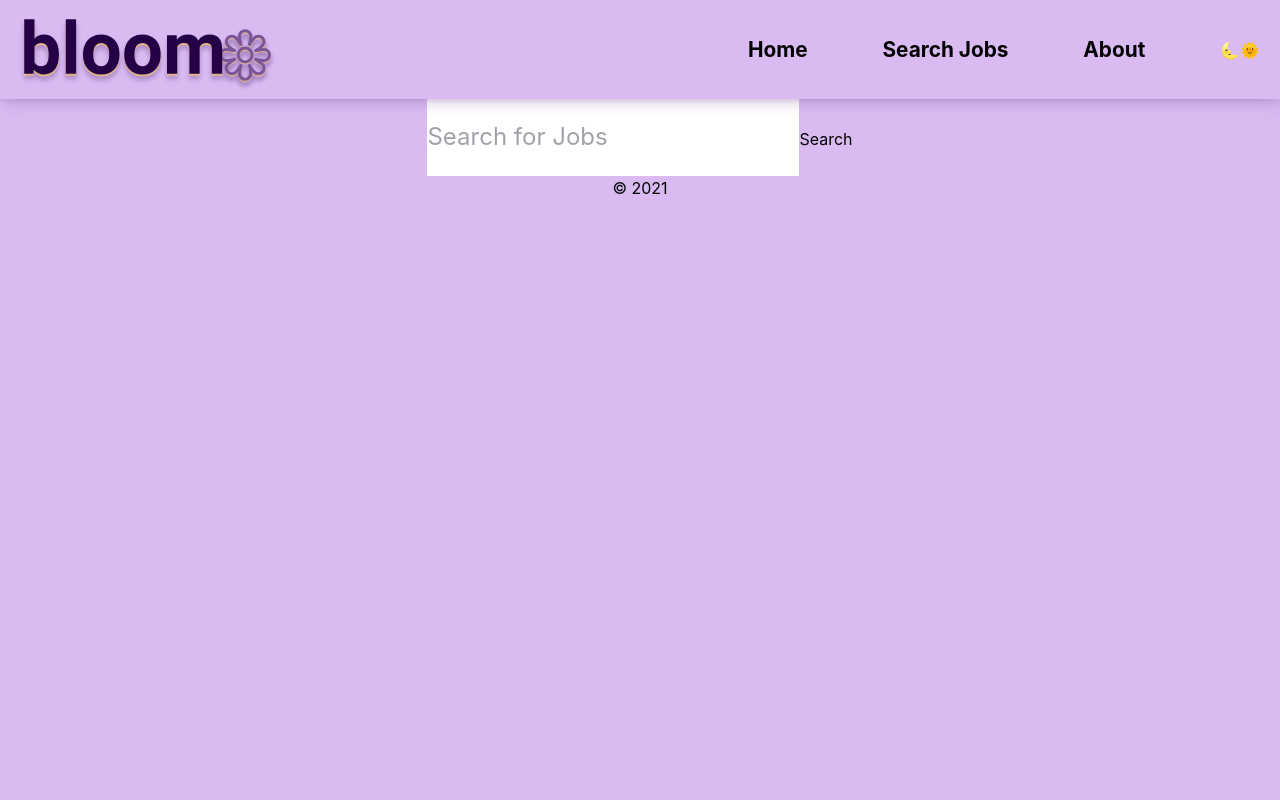
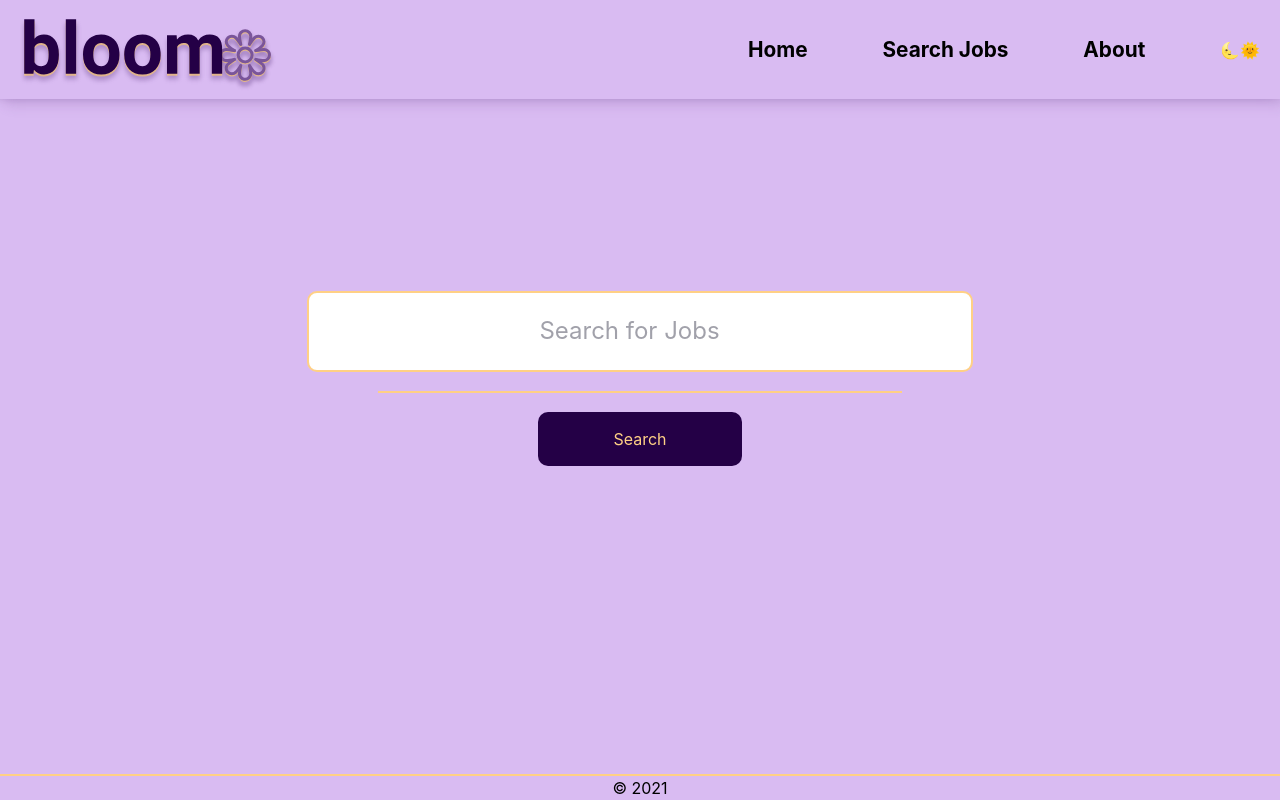
Before and after one commit to Avixph/project-bloom, a React (Create React App) app: page /search in a window 1280 px wide. Built offline with nearby package versions, Linux system fonts and the light colour scheme.

Commit message:
added class to job list component and job post component

```diff
--- a/src/components/Footer.js
+++ b/src/components/Footer.js
@@ -1,4 +1,4 @@
-// import "../styles/componentStyles/Footer.css";
+import "../styles/componentStyles/Footer.css";
 export default function Footer() {
   return (
     <footer className="footerArea">
--- a/src/components/JobPost.js
+++ b/src/components/JobPost.js
@@ -1,3 +1,4 @@
+import { unwrapResult } from "@reduxjs/toolkit";
 import { NavLink } from "react-router-dom";
 import noImage from "../images/logos/no-image-logo.svg";
 
@@ -13,11 +14,10 @@ export default function RandomJobPost(props) {
       </div>
       <h2 className="jobTitle">{props.title}</h2>
       <h3 className="companyName">{props.company_name}</h3>
-      <div className="jobItems">
-        <p className="JobCategory">{props.category}</p>
-        <p className="jobRequirement">{props.candidate_required_location}</p>
-        <p className="jobHours">{props.job_type}</p>
-      </div>
+      {/* <ul className="jobItems">
+        <li className="jobRequirement">{props.candidate_required_location}</li>
+        <li className="jobHours">{props.job_type}</li>
+      </ul> */}
       <NavLink
         to={{
           pathname: "/jobDescription",
--- a/src/components/SearchField.js
+++ b/src/components/SearchField.js
@@ -24,14 +24,14 @@ export default function SearchField() {
   };
 
   return (
-    <div>
+    <div className="searchField">
       <input
         type="Search"
         placeholder="Search for Jobs"
         value={search}
         onChange={handleSearchInput}
       />
-
+      <div className="searchDivider"></div>
       <button onClick={handleSearchSubmit}>Search</button>
     </div>
   );
--- a/src/components/SearchJobList.js
+++ b/src/components/SearchJobList.js
@@ -1,3 +1,4 @@
+import "../styles/componentStyles/SearchJobList.css";
 import React, { useState } from "react";
 import { useSelector } from "react-redux";
 import JobPost from "./JobPost";
@@ -48,8 +49,12 @@ export default function SearchJobList() {
 
   return (
     <div>
-      {renderList()}
-      {renderButton()}
+      <div className="jobList">
+        {renderList()}
+      </div>
+      <div className="button">
+        {renderButton()}
+      </div>
     </div>
   ); //bc u can only ever return 1 div , need to wrap it
 }
```
